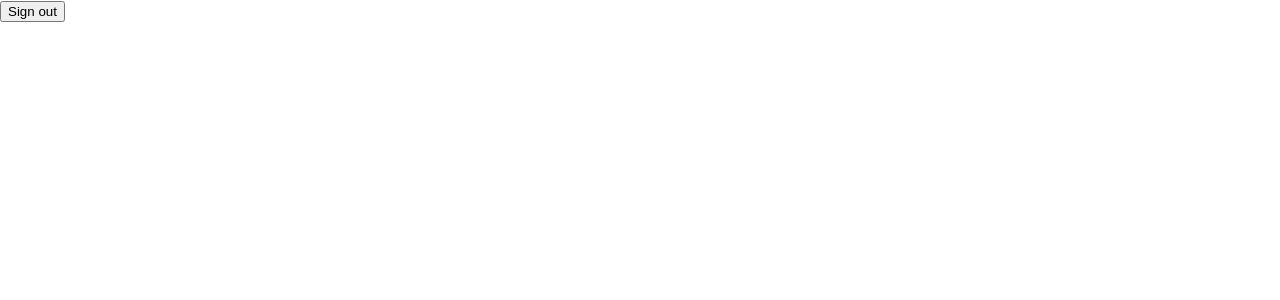
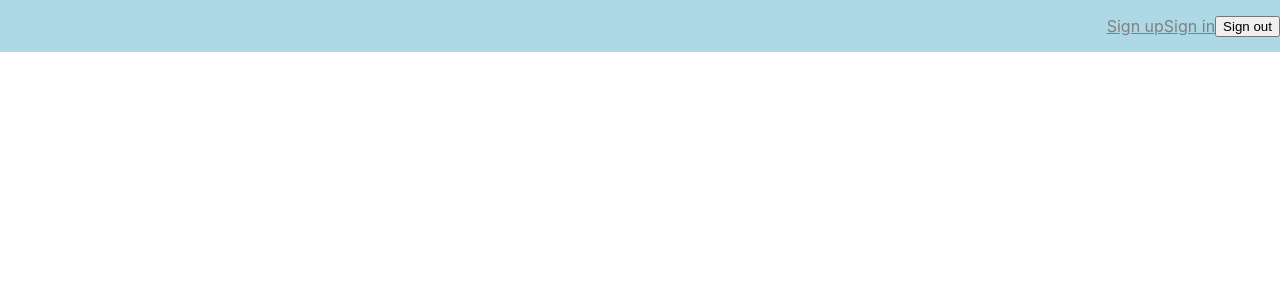
Before and after one commit to monadosquito/store, a React (Create React App) app in the folder client/: page / in a window 1280 px wide. Shown: the top 300 px of the page. Built offline with nearby package versions, Linux system fonts and the light colour scheme.

Commit message:
feat: add header

```diff
--- a/client/src/App.css
+++ b/client/src/App.css
@@ -32,3 +32,15 @@
 .root__valid-form {
     margin: auto;
 }
+.header {
+    background-color: lightblue;
+    display: flex;
+    justify-content: flex-end;
+    align-items: center;
+}
+.link {
+    color: grey;
+}
+.link_act {
+    color: black;
+}
--- a/client/src/App.tsx
+++ b/client/src/App.tsx
@@ -1,10 +1,8 @@
-import { User, validate } from './server/src/core/user'
-
+import { Main } from './views/pages/main'
 import { SignUp } from './views/pages/sign-up'
 import { SignIn } from './views/pages/sign-in'
-import { SignOut } from './views/pages/sign-out'
 import './App.css';
-import React, { useEffect, useState } from 'react'
+import React from 'react'
 import {
     Route,
     RouterProvider,
@@ -14,27 +12,14 @@ import {
 
 
 const router = createBrowserRouter(createRoutesFromElements(
-    <Route path='/' element={<SignOut/>}>
+    <Route path='/' element={<Main/>}>
         <Route path='/sign-up' element={<SignUp/>} />
         <Route path='/sign-in' element={<SignIn/>} />
     </Route>
 ))
 
 
-function App() {
-    const initUser = {email: '', name_: '', password: ''}
-
-    // return (
-    //     <div className="root">
-    //         <Form<'user', '/sign-up', User>
-    //             validated='user'
-    //             endpoint='/sign-up'
-    //             initEnt={initUser}
-    //         />
-    //     </div>
-    // );
-    return <RouterProvider router={router} />
-}
+const App = () => <RouterProvider router={router} />
 
 
 export default App;
--- /dev/null
+++ b/client/src/views/header.tsx
@@ -0,0 +1,18 @@
+import { Link } from './link'
+import { SignOut } from './sign-out'
+
+
+const Header = () =>
+    <header className='header'>
+        <div>
+            <nav>
+                <ul>
+                    <Link to='/sign-up' lab='Sign up' />
+                    <Link to='/sign-in' lab='Sign in' />
+                </ul>
+            </nav>
+        </div>
+        <SignOut/>
+    </header>
+
+export { Header }
--- /dev/null
+++ b/client/src/views/link.tsx
@@ -0,0 +1,20 @@
+import { NavLink } from 'react-router-dom'
+
+
+type Props = {
+    to: string
+    lab: string
+}
+
+
+const Link = ({ to, lab }: Props) =>
+    <NavLink
+        className={({ isActive }) =>
+            'link' + [isActive ? 'link_act' : ''].join(' ')}
+        to={to}
+    >
+        {lab}
+    </NavLink>
+
+
+export { Link }
--- /dev/null
+++ b/client/src/views/pages/main.tsx
@@ -0,0 +1,9 @@
+import { Header } from '../header'
+
+import { Outlet } from 'react-router-dom'
+
+
+const Main = () => <div><Header/><Outlet/></div>
+
+
+export { Main }
--- a/client/src/views/pages/sign-out.tsx
+++ b/client/src/views/sign-out.tsx
@@ -1,5 +1,4 @@
-import { configuration } from '../../server/src/core/configuration'
-import { Outlet } from 'react-router-dom'
+import { configuration } from '../server/src/core/configuration'
 
 
 const SignOut = () => {
@@ -9,7 +8,6 @@ const SignOut = () => {
     return (
         <div>
             <button onClick={signOut} > Sign out </button>
-            <Outlet/>
         </div>
     )
 }
```
